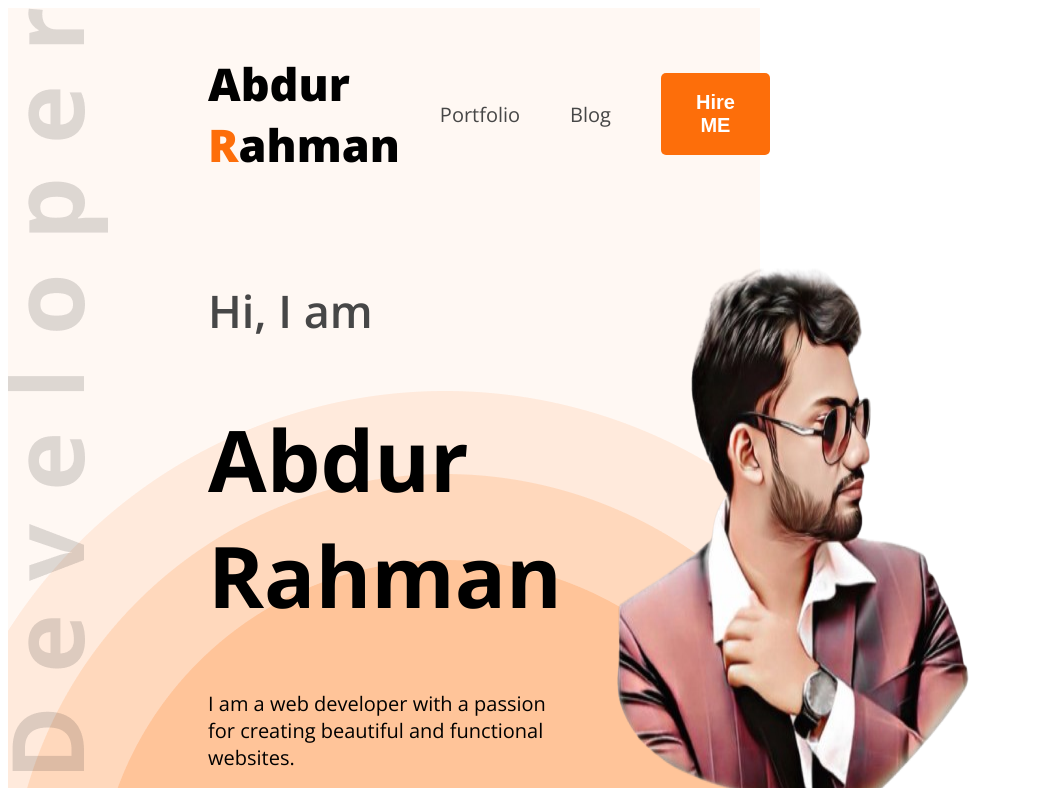
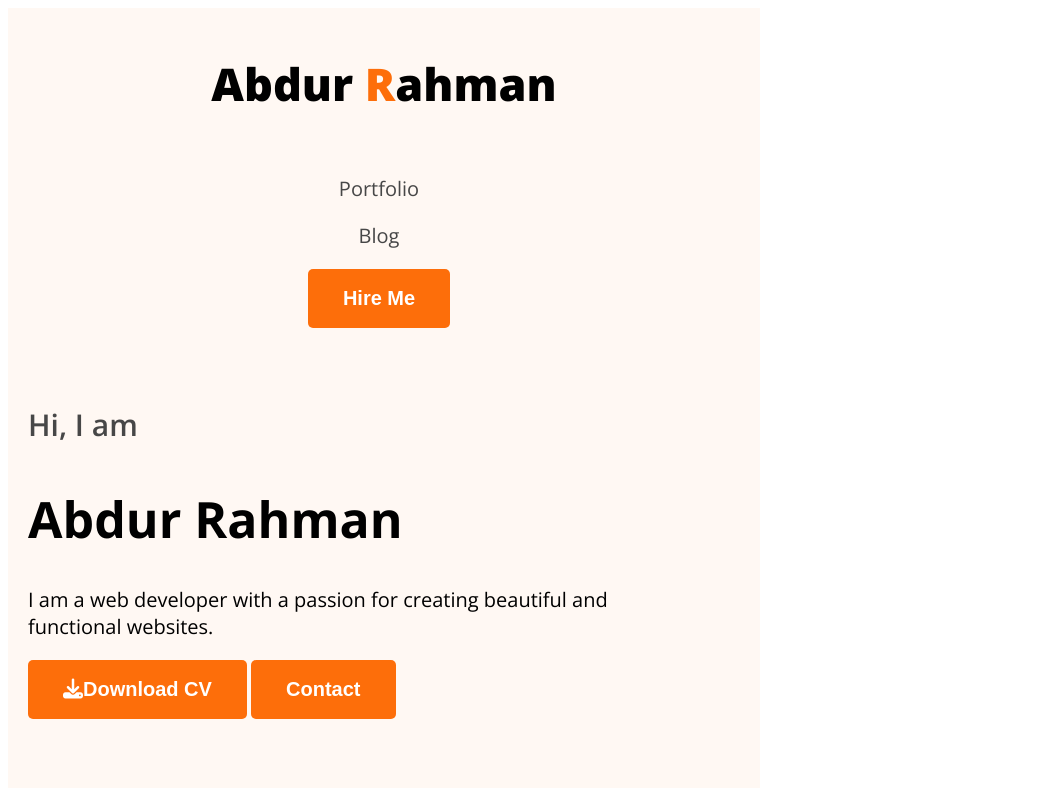
Before and after one commit to Raihan369/Developer-portfolio, a plain HTML site: page index.html in a window 768 px wide. Shown: the top 788 px of the page, 1062 px wide, since content can reach past the window. Drawn offline with nearby package versions, Linux system fonts and the light colour scheme.

Commit message:
responsive for iphone14 pro max

```diff
--- a/index.html
+++ b/index.html
@@ -12,13 +12,13 @@
 
 </head>
 <body class="open-sans-normal">
-    <header class="header secondary-bg">
+    <header class="header secondary-bg ">
         <nav>
             <h3 class="nav-title">Abdur <span class="text-primary">R</span>ahman</h3>
             <ul>
                 <li><a class="dark-2" href="#">Portfolio</a></li>
                 <li><a class="dark-2" href="#">Blog</a></li>
-                <li><a href="#"><button class="btn-primary">Hire ME</button></a></li>
+                <li><a href="#"><button class="btn-primary">Hire Me</button></a></li>
             </ul>
         </nav>
         <div class="banner">
@@ -32,8 +32,9 @@
             <img class="banner-pro-pic" src="images/arrbgremove.png" alt="">
         </div>
     </header>
+
     <main>
-       <section class="about secondary-bg">
+       <section class="about secondary-bg ">
         <h3 class="section-title">About Me</h3>
         <p class="section-description">I am a designer & developer with a passion for web design. I enjoy developing simple, clean and slick websites that provide real value to the end user. Thousands of clients have procured exceptional results while working with me. Delivering work within time and budget which meets clients requirements in our matter.</p>
         <div class="about-items">
@@ -85,7 +86,7 @@
             </div>
         </section>
          <!-- here is another section start -->
-        <section class="resume">
+        <section class="resume ">
             <h3 class="resume-section-title">A summary of My Resume
             </h3>
             <div class="resume-container">
@@ -147,7 +148,7 @@ to any of the 1500+ FontAwesome 5 free icons available. Aenean commodo ligula eg
             </div>
         </section>
     </main>
-    <footer class="footer secondary-bg">
+    <footer class="footer secondary-bg ">
         <div class="footer-column">
             <h3 class="section-title">Lets Connect</h3>
             <p>Please fill out the form on this section to contact with me or call between 9:00 A.M and 8.00 P.M ET, Monday through Friday.</p>
--- a/styles/portfolio.css
+++ b/styles/portfolio.css
@@ -211,3 +211,50 @@ footer input[type="text"], footer input[type="email"], footer textarea {
     margin-bottom: 24px;
     border: none;
 }
+
+
+/* responsive media query  */
+
+/* .hide  {
+    display: none;
+} */
+
+/* for iphone 14 pro max 8.6 */
+@media screen and (min-width:430px) and (max-width: 932px) {
+    .skills-content, .resume-container, footer , .about-items , .banner, nav , nav> ul {
+        flex-direction: column;
+    }
+    nav> ul {
+       gap: 20px;
+    }
+    nav h3 {
+        /* font-size: 30px; */
+        text-align: center;
+    }
+    .banner {
+        margin: 20px;
+    }
+
+    .banner-pro-pic {
+        width: 100%;
+        margin-top: 20px;
+    }
+    .banner-title {
+        font-size: 50px;
+    }
+    .banner-greetings {
+        font-size: 30px;
+    }
+    .header {
+        background-image: none;
+    }
+    footer, .about {
+        padding:  20px;
+    }
+    .footer-column {
+        width: 100%;
+    }
+    footer input[type="text"], footer input[type="email"], footer textarea {
+        width: calc(100% - 40px);
+    }
+}
```
